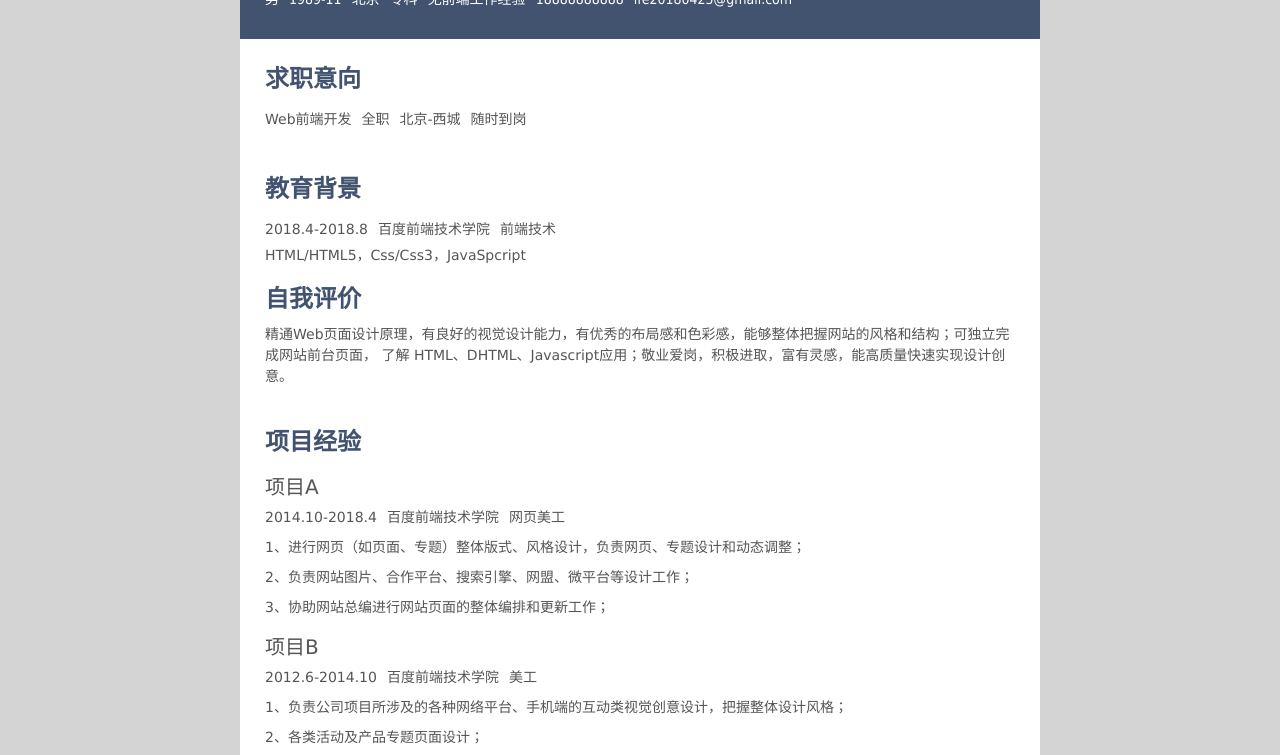
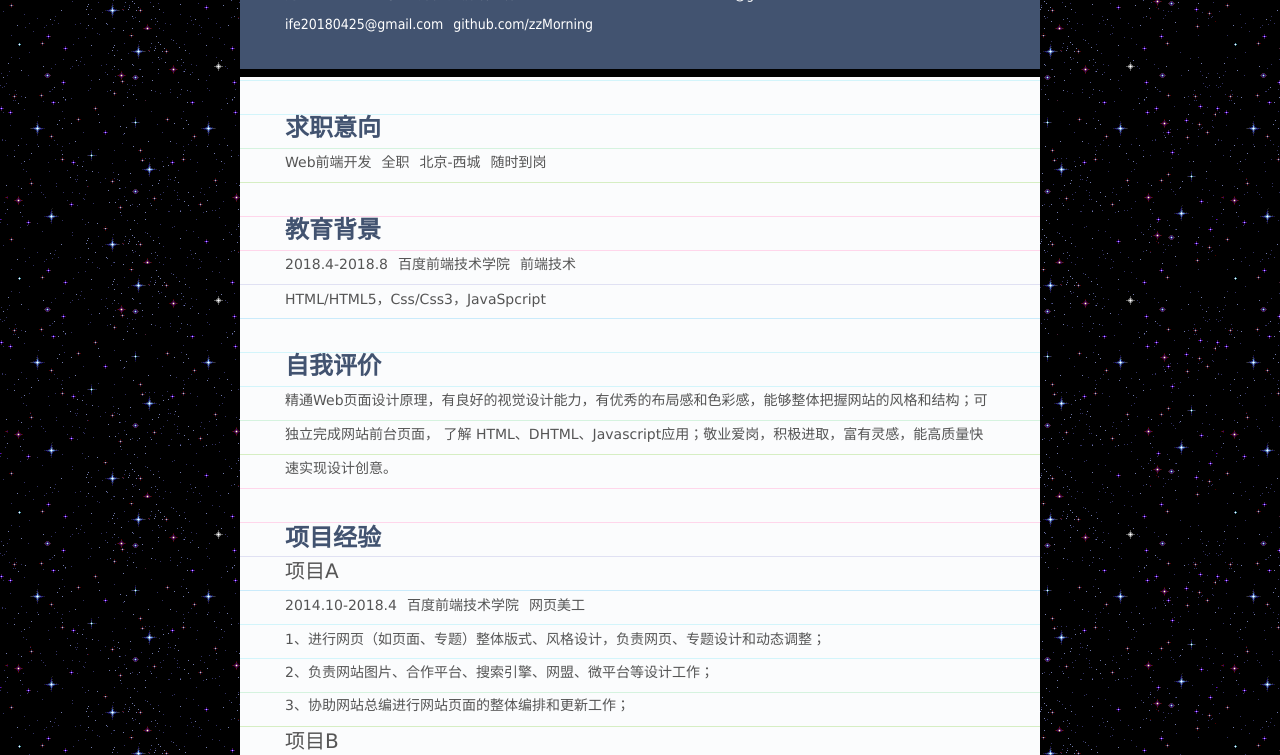
Before and after one commit to eynus/IFE2018, a plain HTML site: page CV/index.html in a window 1280 px wide. Shown: the part 204-959 px from the top of the page. Drawn offline with Linux system fonts and the light colour scheme.

Commit message:
zzMorning
Add image

```diff
--- a/CV/css/style.css
+++ b/CV/css/style.css
@@ -1,5 +1,5 @@
 body,div,dl,dt,dd,ul,ol,li,h1,h2,h3,h4,h5,h6,pre,code,form,fieldset,legend,input,button,textarea,p,blockquote,th,td { margin:0; padding:0; }
-body { background:#d4d4d4; color:#555; font-size:14px; font-family: Verdana, Arial, Helvetica, sans-serif; }
+body { background-image:url("../images/5-121106095005.gif"); color:#555; font-size:14px; font-family: Verdana, Arial, Helvetica, sans-serif; }
 td,th,caption { font-size:14px; }
 h1, h2, h3, h4, h5, h6 { font-weight:normal; font-size:100%; }
 address, caption, cite, code, dfn, em, strong, th, var { font-style:normal; font-weight:normal;}
@@ -14,18 +14,21 @@ html {overflow-y: scroll;}
 .clearfix:after {content: "."; display: block; height:0; clear:both; visibility: hidden;}
 .clearfix { *zoom:1; }
 
-.wrapper {background:#fff;width:800px; margin: 0 auto 25px;}
-.cv_title {background: #fff; color: #fff; font-size: 40px; font-weight: bold; line-height: 100px; text-align: center; letter-spacing: 20px; text-shadow: 2px 2px 3px #000; margin-bottom: 25px;}
-.header { background:#425370; color: #fff;padding: 25px; font-family: "Microsoft Yahei", "微软雅黑", Tahoma, Arial, Helvetica, STHeiti;}
+.wrapper {background-image:url("../images/5-13050G33310.gif");  width:800px; margin: 0 auto 25px; padding-bottom: 28px;}
+.cv_title { color: #fff; font-size: 40px; font-weight: bold; line-height: 100px; text-align: center; letter-spacing: 20px; text-shadow: 2px 2px 3px #f30; margin-bottom: 15px;}
+.header { background:#425370; color: #fff;padding: 30px 45px; font-family: "Microsoft Yahei", "微软雅黑", Tahoma, Arial, Helvetica, STHeiti; margin-bottom: 34px; border-bottom:8px solid #000;}
 .header h2 {font-size:32px; font-weight: bold;}
 .header h2 span {font-size:14px; margin-left: 10px; }
 .header .basic_info { height: 30px;}
 .header .basic_info span { float: left; margin-right: 10px; line-height: 30px;}
-.group {padding:15px 25px;}
-.group h2 {font-size:24px; font-weight: bold; line-height: 50px; color:#425370;}
-.group h3 {font-size:20px; line-height: 30px;}
-.group .info {line-height: 1.5;}
-.group .basic_info { height: 30px;}
-.group .basic_info span { float: left; margin-right: 10px; line-height: 30px;}
-.group .project {margin: 5px 0 10px;}
-.group .project ul li { line-height: 30px;}
+.header .basic_info span a {color: #fff;}
+.header .basic_info span a:hover {color: #f30;}
+.group {padding:0px 45px;}
+.group h2 {font-size:24px; font-weight: bold; line-height: 34px; color:#425370;}
+.group h3 {font-size:20px; line-height: 33px;}
+.group .info {line-height: 34px;}
+.group .basic_info { line-height: 35px;}
+.group .basic_info span { float: left; margin-right: 10px; line-height: 35px;}
+.group .project {margin: auto;}
+.group .project ul { margin-bottom: 3px; }
+.group .project ul li { line-height: 33px;}
--- a/CV/index.html
+++ b/CV/index.html
@@ -12,29 +12,30 @@
         <h2>zzMorning<span>前端工程师</span></h2>
         <div class="basic_info"><span>男</span><span>1989-11</span><span>北京</span><span>专科</span><span>无前端工作经验</span>
             <span>18888888888</span><span>ife20180425@gmail.com</span></div>
+        <div class="basic_info"><span>ife20180425@gmail.com</span><span><a href="github.com/zzMorning"> github.com/zzMorning</a></span></div>
     </div>
-    <div class="group">
+    <div class="group" style="margin-bottom: 33px;">
         <h2>求职意向</h2>
-        <div class="basic_info"><span>Web前端开发</span><span>全职</span><span>北京-西城</span><span>随时到岗</span></div>
+        <div class="basic_info clearfix"><span>Web前端开发</span><span>全职</span><span>北京-西城</span><span>随时到岗</span></div>
     </div>
-    <div class="group">
+    <div class="group" style="margin-bottom: 32px;">
         <h2>教育背景</h2>
         <div class="basic_info">
             <p class="clearfix"><span>2018.4-2018.8</span><span>百度前端技术学院</span><span>前端技术</span></p>
             <p>HTML/HTML5，Css/Css3，JavaSpcript</p>
         </div>
     </div>
-    <div class="group">
+    <div class="group" style="margin-bottom: 36px;">
         <h2>自我评价</h2>
         <div class="info">精通Web页面设计原理，有良好的视觉设计能力，有优秀的布局感和色彩感，能够整体把握网站的风格和结构；可独立完成网站前台页面，
             了解 HTML、DHTML、Javascript应用；敬业爱岗，积极进取，富有灵感，能高质量快速实现设计创意。</div>
     </div>
-    <div class="group">
+    <div class="group" style="margin-bottom: 34px;">
         <h2>项目经验</h2>
 
             <div class="project">
                 <h3>项目A</h3>
-                <div class="basic_info"><span>2014.10-2018.4</span><span>百度前端技术学院</span><span>网页美工</span></div>
+                <div class="basic_info clearfix"><span>2014.10-2018.4</span><span>百度前端技术学院</span><span>网页美工</span></div>
                 <ul>
                     <li>1、进行网页（如页面、专题）整体版式、风格设计，负责网页、专题设计和动态调整；</li>
                     <li>2、负责网站图片、合作平台、搜索引擎、网盟、微平台等设计工作；</li>
@@ -45,7 +46,7 @@
 
             <div class="project">
                 <h3>项目B</h3>
-                <div class="basic_info"><span>2012.6-2014.10</span><span>百度前端技术学院</span><span>美工</span></div>
+                <div class="basic_info clearfix"><span>2012.6-2014.10</span><span>百度前端技术学院</span><span>美工</span></div>
                 <ul>
                     <li>1、负责公司项目所涉及的各种网络平台、手机端的互动类视觉创意设计，把握整体设计风格；</li>
                     <li>2、各类活动及产品专题页面设计；</li>
```
Also changed, not shown: CV/images/5-121106095005.gif (added), CV/images/5-13050G33310.gif (added).
